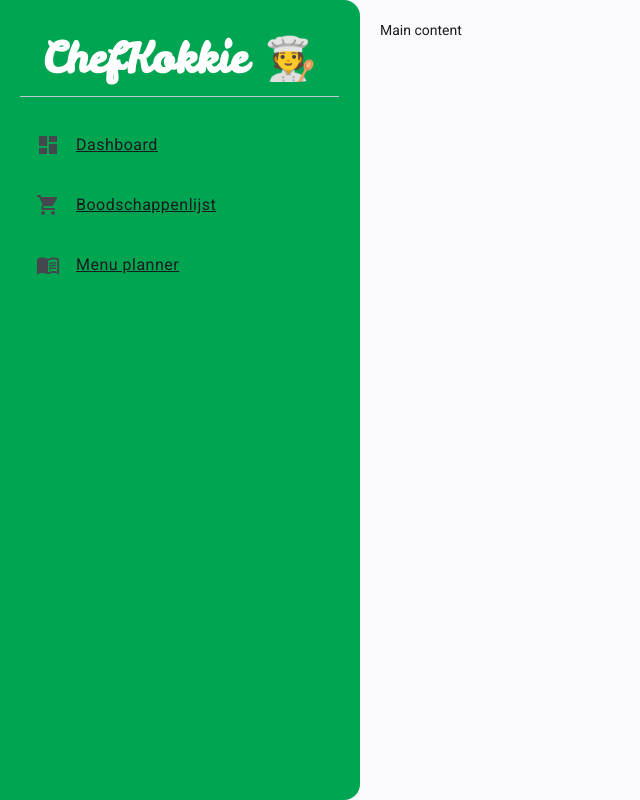
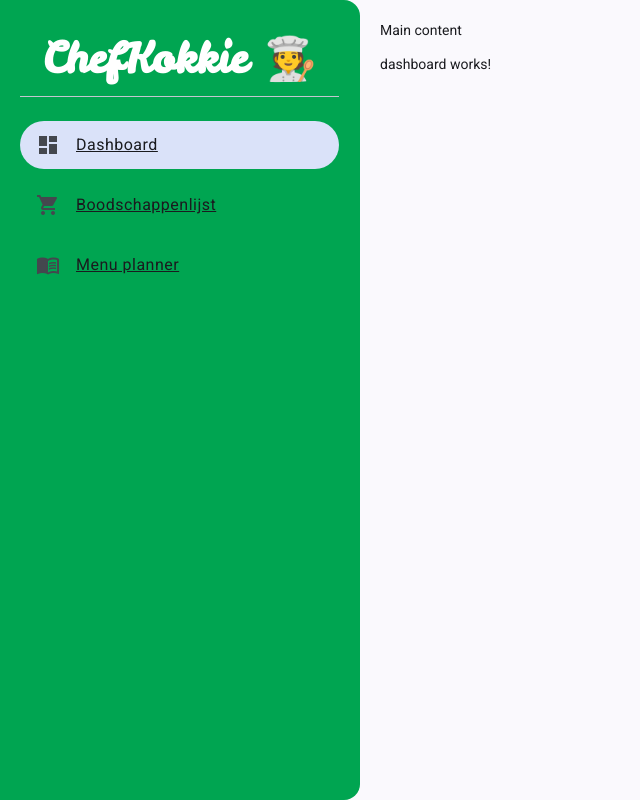
Before and after one commit to svdsande/chef-kokkie, an Angular app in the folder frontend/: page /dashboard in a window 1280 px wide. Before the commit this address led to /. Shown: the whole page, without its empty margins (0-640 px from the left). Built offline with nearby package versions, Linux system fonts and the light colour scheme.

Commit message:
feat: enhance sidenav functionality with routing and update app routes

```diff
--- a/frontend/src/app/app.component.html
+++ b/frontend/src/app/app.component.html
@@ -4,7 +4,9 @@
     <mat-divider></mat-divider>
     <mat-nav-list class="menu-list">
       @for (item of menuItems; track $index) {
-        <mat-list-item>
+        <mat-list-item (click)="navigateTo(item.route)" routerLinkActive
+          #rla="routerLinkActive"
+          [activated]="rla.isActive">
           <mat-icon matListItemIcon>{{ item.icon }}</mat-icon>
           <a matListItemTitle routerLink="{{ item.route }}">{{ item.label }}</a>
         </mat-list-item>
--- a/frontend/src/app/app.component.ts
+++ b/frontend/src/app/app.component.ts
@@ -1,5 +1,5 @@
-import { Component } from '@angular/core';
-import { RouterOutlet, RouterLink } from '@angular/router';
+import { Component, inject } from '@angular/core';
+import { RouterOutlet, RouterLink, Router, RouterLinkActive } from '@angular/router';
 import { MatSidenavModule } from '@angular/material/sidenav';
 import { MatDividerModule } from '@angular/material/divider';
 import { MatIconModule } from '@angular/material/icon';
@@ -13,14 +13,20 @@ interface MenuItem {
 
 @Component({
   selector: 'app-root',
-  imports: [RouterOutlet, MatSidenavModule, MatDividerModule, MatIconModule, MatListModule, RouterLink],
+  imports: [RouterOutlet, MatSidenavModule, MatDividerModule, MatIconModule, MatListModule, RouterLink, RouterLinkActive],
   templateUrl: './app.component.html',
   styleUrl: './app.component.css'
 })
 export class AppComponent {
+  private readonly router = inject(Router);
+
   readonly menuItems: MenuItem[] = [
     { label: 'Dashboard', icon: 'dashboard', route: '/dashboard' },
     { label: 'Boodschappenlijst', icon: 'shopping_cart', route: '/shopping-list' },
     { label: 'Menu planner', icon: 'menu_book_2', route: '/menu-planner' }
   ];
+
+  navigateTo(route: string): void {
+    this.router.navigate([route]);
+  }
 }
--- a/frontend/src/app/app.routes.ts
+++ b/frontend/src/app/app.routes.ts
@@ -1,3 +1,11 @@
 import { Routes } from '@angular/router';
+import { DashboardComponent } from './components/dashboard/dashboard.component';
+import { MenuPlannerComponent } from './components/menu-planner/menu-planner.component';
+import { ShoppingListComponent } from './components/shopping-list/shopping-list.component';
 
-export const routes: Routes = [];
+export const routes: Routes = [
+  { path: 'dashboard', component: DashboardComponent },
+  { path: 'menu-planner', component: MenuPlannerComponent },
+  { path: 'shopping-list', component: ShoppingListComponent },
+  { path: '', redirectTo: '/dashboard', pathMatch: 'full' }
+];
```
